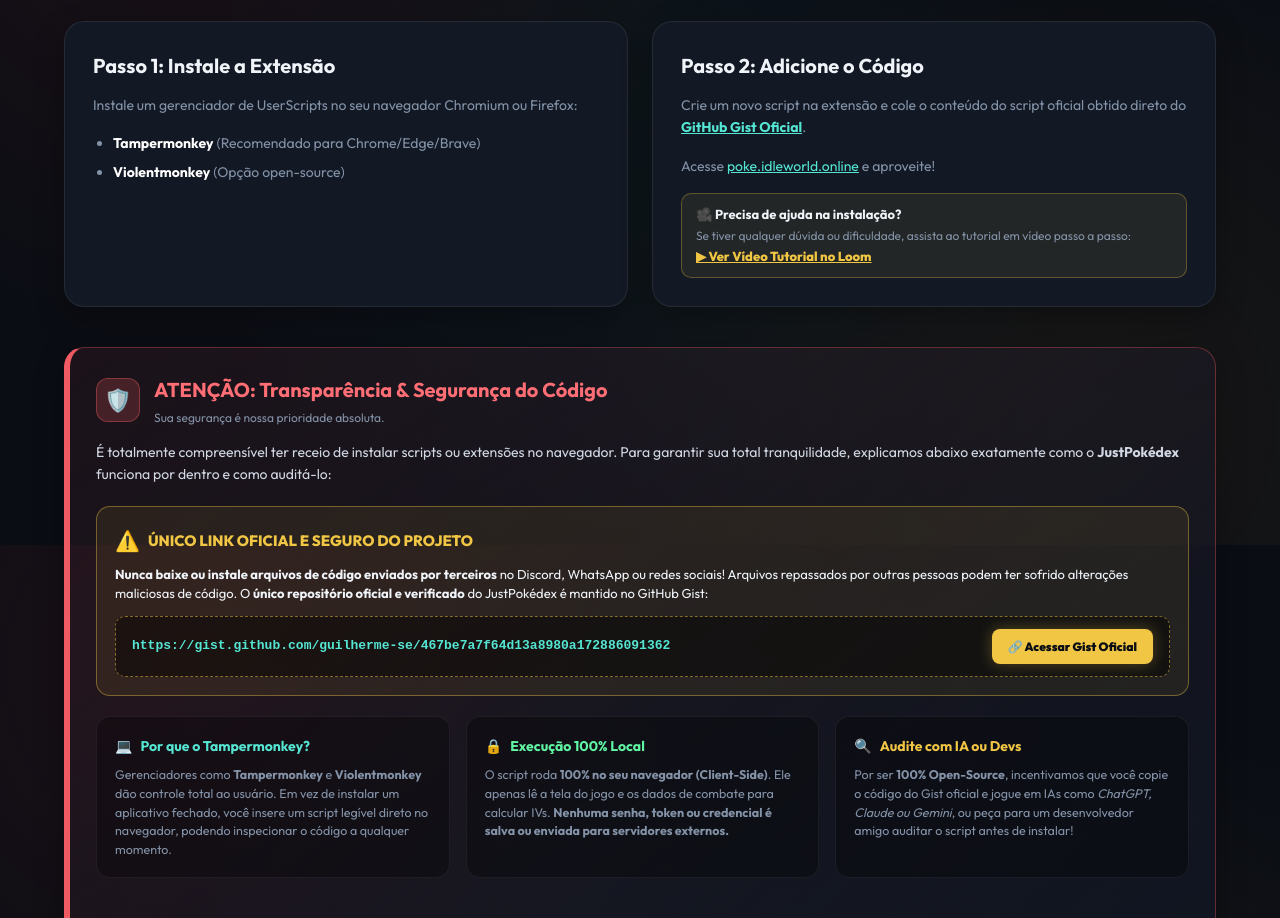
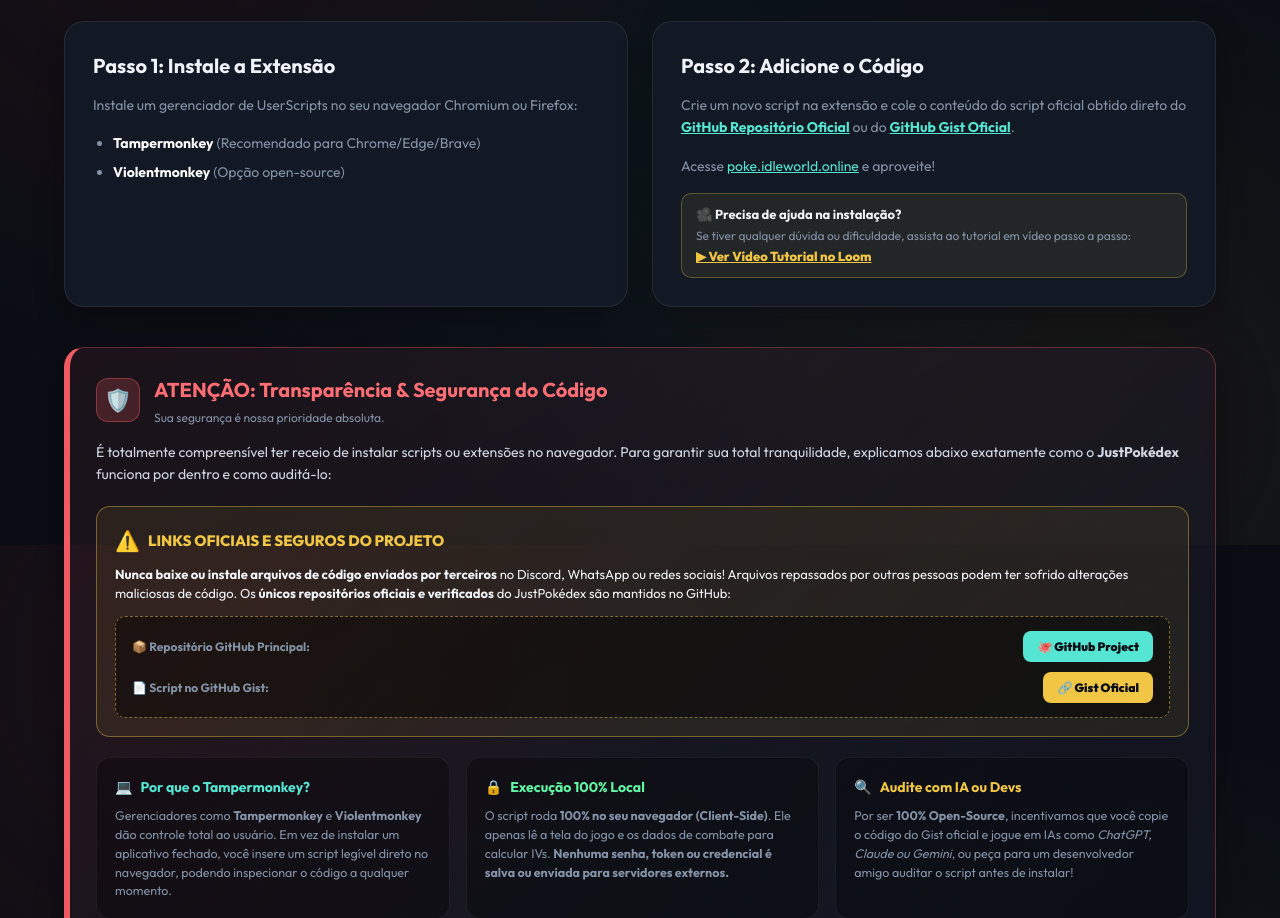
Before and after one commit to guilherme-se/justpokedex, a plain HTML site: page index.html in a window 1280 px wide. Shown: the part 2655-3573 px from the top of the page. Drawn offline with Linux system fonts and the light colour scheme.

Commit message:
Adiciona link do repositoris GitHub principal na documentacao

```diff
--- a/index.html
+++ b/index.html
@@ -1002,9 +1002,8 @@
                 <div class="card">
                     <h3 class="card-title">Passo 2: Adicione o Código</h3>
                     <p class="card-p">Crie um novo script na extensão e cole o conteúdo do script oficial obtido direto
-                        do <a href="https://gist.github.com/guilherme-se/467be7a7f64d13a8980a172886091362"
-                            target="_blank" style="color: var(--accent-cyan); font-weight: 700;">GitHub Gist
-                            Oficial</a>.</p>
+                        do <a href="https://github.com/guilherme-se/justpokedex" target="_blank" style="color: var(--accent-cyan); font-weight: 700;">GitHub Repositório Oficial</a> ou do <a href="https://gist.github.com/guilherme-se/467be7a7f64d13a8980a172886091362"
+                            target="_blank" style="color: var(--accent-cyan); font-weight: 700;">GitHub Gist Oficial</a>.</p>
                     <p class="card-p">Acesse <a href="https://poke.idleworld.online/" target="_blank"
                             style="color: var(--accent-cyan);">poke.idleworld.online</a> e aproveite!</p>
 
@@ -1039,28 +1038,33 @@
                     por dentro e como auditá-lo:
                 </p>
 
-                <!-- BANNER ALERTA DO LINK OFICIAL GITHUB GIST -->
+                <!-- BANNER ALERTA DOS LINKS OFICIAIS GITHUB / GIST -->
                 <div
                     style="background: rgba(241, 198, 68, 0.08); border: 1px solid rgba(241, 198, 68, 0.4); border-radius: 14px; padding: 18px; margin-bottom: 20px;">
                     <div style="display: flex; align-items: center; gap: 8px; margin-bottom: 8px;">
                         <span style="font-size: 20px;">⚠️</span>
                         <h4
                             style="color: var(--accent-gold); font-size: 15px; margin: 0; font-weight: 800; text-transform: uppercase;">
-                            ÚNICO LINK OFICIAL E SEGURO DO PROJETO</h4>
+                            LINKS OFICIAIS E SEGUROS DO PROJETO</h4>
                     </div>
                     <p style="color: #f0f4f9; font-size: 13px; line-height: 1.5; margin: 0 0 12px 0;">
                         <strong>Nunca baixe ou instale arquivos de código enviados por terceiros</strong> no Discord,
                         WhatsApp ou redes sociais! Arquivos repassados por outras pessoas podem ter sofrido alterações
-                        maliciosas de código. O <strong>único repositório oficial e verificado</strong> do JustPokédex é
-                        mantido no GitHub Gist:
+                        maliciosas de código. Os <strong>únicos repositórios oficiais e verificados</strong> do JustPokédex são
+                        mantidos no GitHub:
                     </p>
                     <div
-                        style="background: rgba(0,0,0,0.45); padding: 12px 16px; border-radius: 10px; border: 1px dashed rgba(241, 198, 68, 0.5); display: flex; align-items: center; justify-content: space-between; flex-wrap: wrap; gap: 12px;">
-                        <code
-                            style="color: var(--accent-cyan); font-size: 13px; word-break: break-all; font-weight: 700;">https://gist.github.com/guilherme-se/467be7a7f64d13a8980a172886091362</code>
-                        <a href="https://gist.github.com/guilherme-se/467be7a7f64d13a8980a172886091362" target="_blank"
-                            style="background: var(--accent-gold); color: #0a0d14; padding: 8px 16px; border-radius: 8px; font-weight: 900; font-size: 12px; text-decoration: none; white-space: nowrap; box-shadow: 0 0 15px rgba(241, 198, 68, 0.3);">🔗
-                            Acessar Gist Oficial</a>
+                        style="background: rgba(0,0,0,0.45); padding: 14px 16px; border-radius: 10px; border: 1px dashed rgba(241, 198, 68, 0.5); display: flex; flex-direction: column; gap: 10px;">
+                        <div style="display: flex; align-items: center; justify-content: space-between; flex-wrap: wrap; gap: 8px;">
+                            <span style="font-size: 12px; color: var(--text-muted); font-weight: 700;">📦 Repositório GitHub Principal:</span>
+                            <a href="https://github.com/guilherme-se/justpokedex" target="_blank"
+                                style="background: var(--accent-cyan); color: #0a0d14; padding: 6px 14px; border-radius: 8px; font-weight: 900; font-size: 12px; text-decoration: none; white-space: nowrap;">🐙 GitHub Project</a>
+                        </div>
+                        <div style="display: flex; align-items: center; justify-content: space-between; flex-wrap: wrap; gap: 8px;">
+                            <span style="font-size: 12px; color: var(--text-muted); font-weight: 700;">📄 Script no GitHub Gist:</span>
+                            <a href="https://gist.github.com/guilherme-se/467be7a7f64d13a8980a172886091362" target="_blank"
+                                style="background: var(--accent-gold); color: #0a0d14; padding: 6px 14px; border-radius: 8px; font-weight: 900; font-size: 12px; text-decoration: none; white-space: nowrap;">🔗 Gist Oficial</a>
+                        </div>
                     </div>
                 </div>
 
```
Also changed, not shown: 1 other file.
